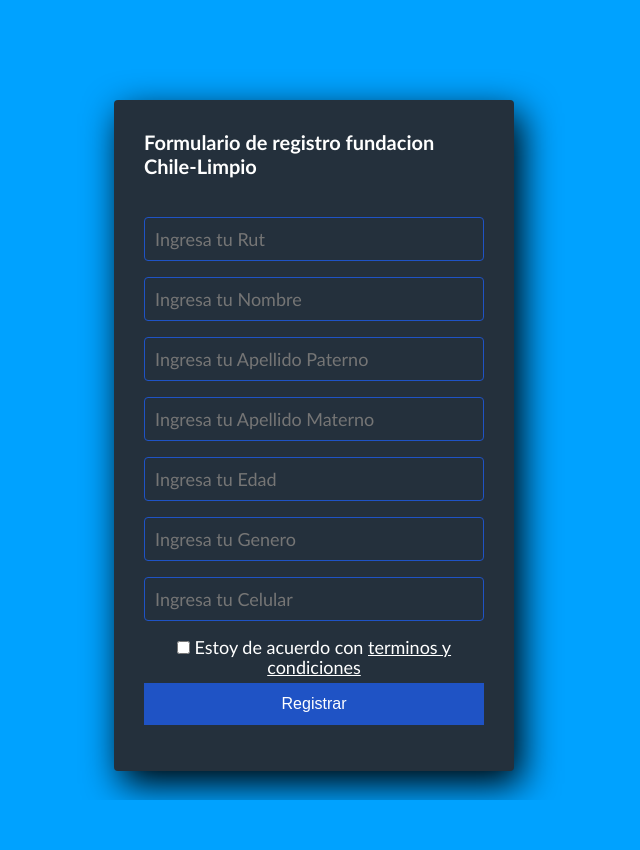
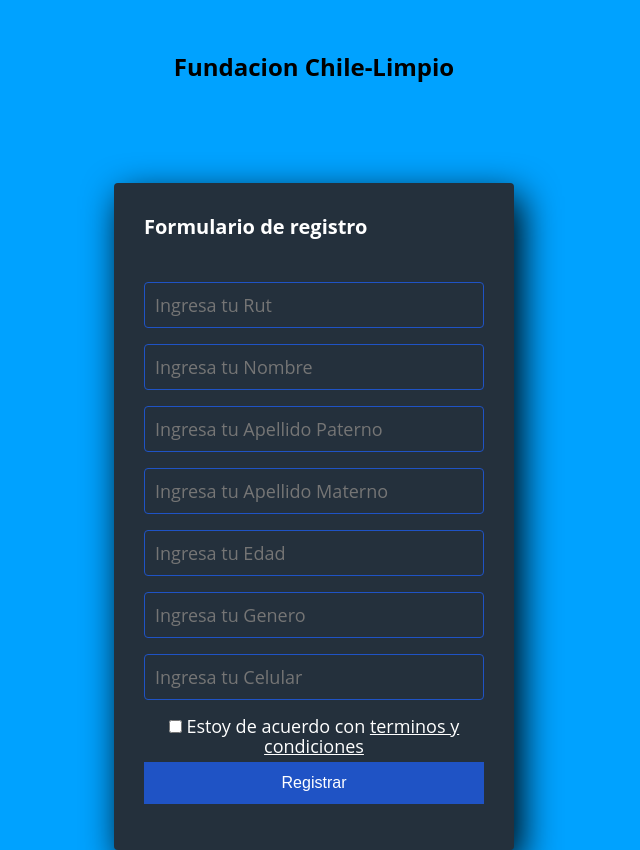
Before and after one commit to fegenau/Fundacion_Chile_Limpio, a plain HTML site: page registro.html in a window 1280 px wide. Shown: the whole page, without its empty margins (326-966 px from the left). Before the commit the page ends 800 px from the top, so only its background shows below. Drawn offline with Linux system fonts and the light colour scheme.

Commit message:
cambios en css

```diff
--- a/css/style.css
+++ b/css/style.css
@@ -8,21 +8,32 @@ body{
     background-color: rgb(0, 162, 255);
 }
 
+.title {
+    text-align: center;
+    width: 100%;
+    height: auto;
+    width: auto;
+    padding: 50px;
+    margin: auto;
+    font-family: 'Open Sans', sans-serif;
+    color: #000;
+}
+
 .form-registro{
     width: 400px;
     background-color: #24303c ;
     padding: 30px;
     margin: auto;
-    margin-top: 100px;
+    margin-top: 50px;
     border-radius: 4px;
-    font-family: 'calibri';
+    font-family: 'Open Sans', sans-serif;
     color: white;
     box-shadow: 7px 13px 37px #000;
 }
 
 .form-registro h2{
     font-size:20px;
-    font-family: 'calibri';
+    font-family: 'Open Sans', sans-serif;
     margin-bottom: 20px;
 }
 
@@ -33,7 +44,7 @@ body{
     border-radius:  4px;
     margin-bottom: 16px;
     border: 1px solid #1f53c5;
-    font-family: 'calibri';
+    font-family: 'Open Sans', sans-serif;
     font-size: 18px;
     color: white;
 }
--- a/registro.html
+++ b/registro.html
@@ -8,8 +8,14 @@
     <title>Formulario de registro</title>
 </head>
 <body>
+    <section class="title">
+        <h1>
+            Fundacion Chile-Limpio
+        </h1>
+    </section>
+
     <section class="form-registro">
-        <h2> Formulario de registro fundacion Chile-Limpio</h2><br>
+        <h2> Formulario de registro</h2><br>
         <input class="controls" type="text" name="Rut" id="Rut" placeholder="Ingresa tu Rut">
         <input class="controls" type="text" name="Nombre" id="Nombre" placeholder="Ingresa tu Nombre">
         <input class="controls" type="text" name="Apellido paterno" id="Apellido paterno" placeholder="Ingresa tu Apellido Paterno">
```
